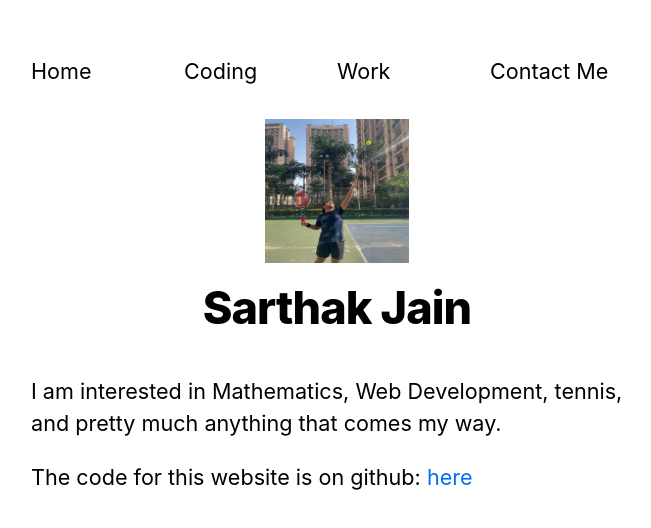
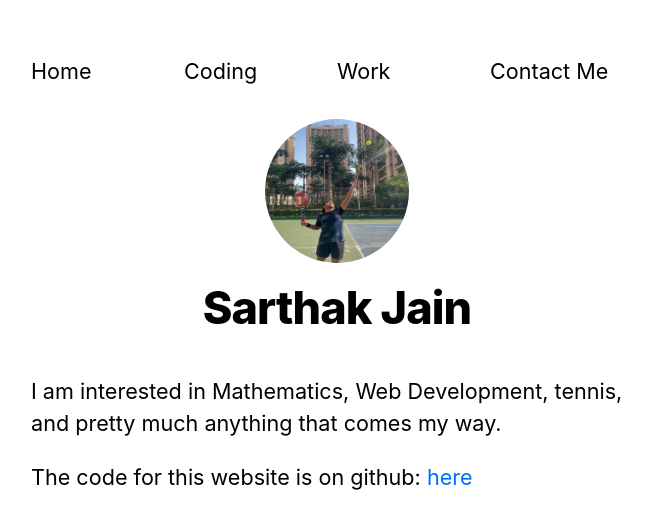
Before and after one commit to SarthakJain0907/Portfolio, a Next.js app: page / in a window 1280 px wide. Shown: the top 528 px of the page, without its empty margins (303-954 px from the left). Built offline with nearby package versions, Linux system fonts and the light colour scheme.

Commit message:
Update layout.module.css

```diff
--- a/components/layout.module.css
+++ b/components/layout.module.css
@@ -13,3 +13,8 @@
   .backToHome {
     margin: 3rem 0 0;
   }
+
+.profile_image{
+    border-radius:50%;
+
+}
```
